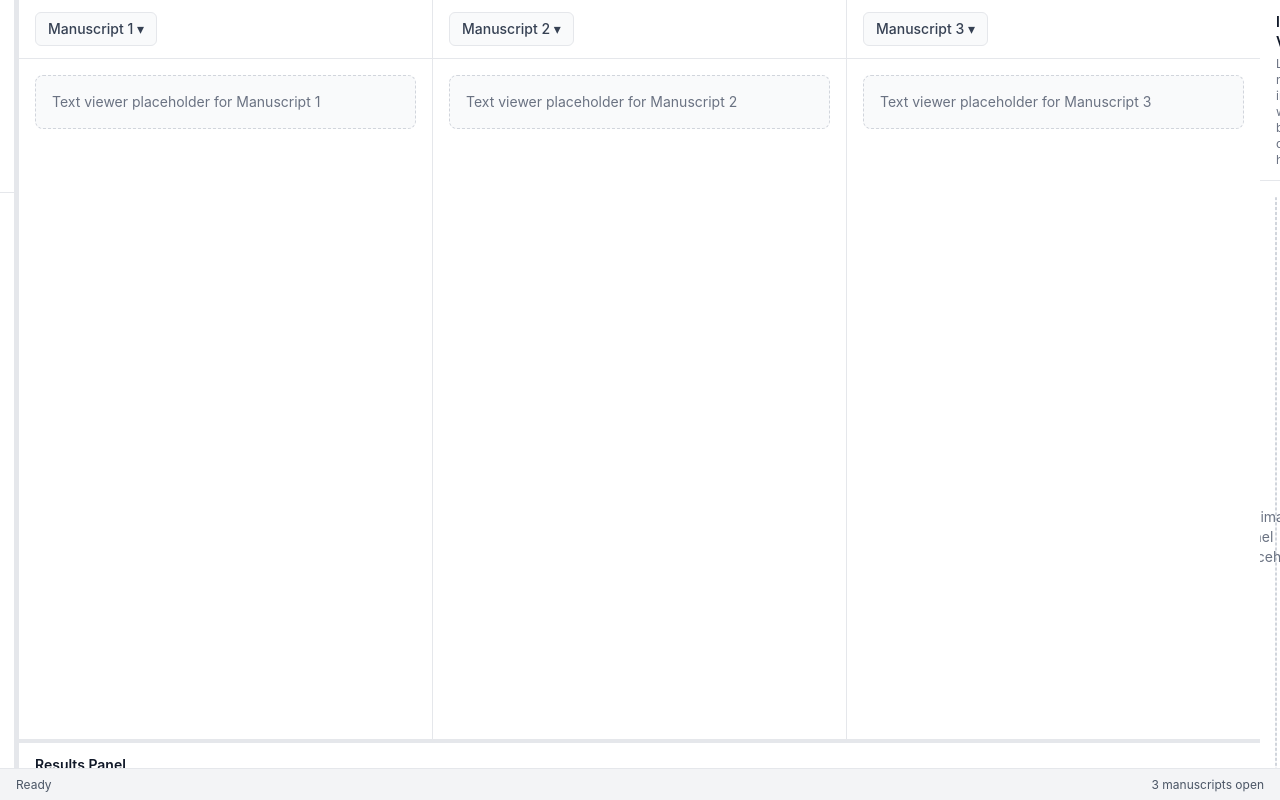
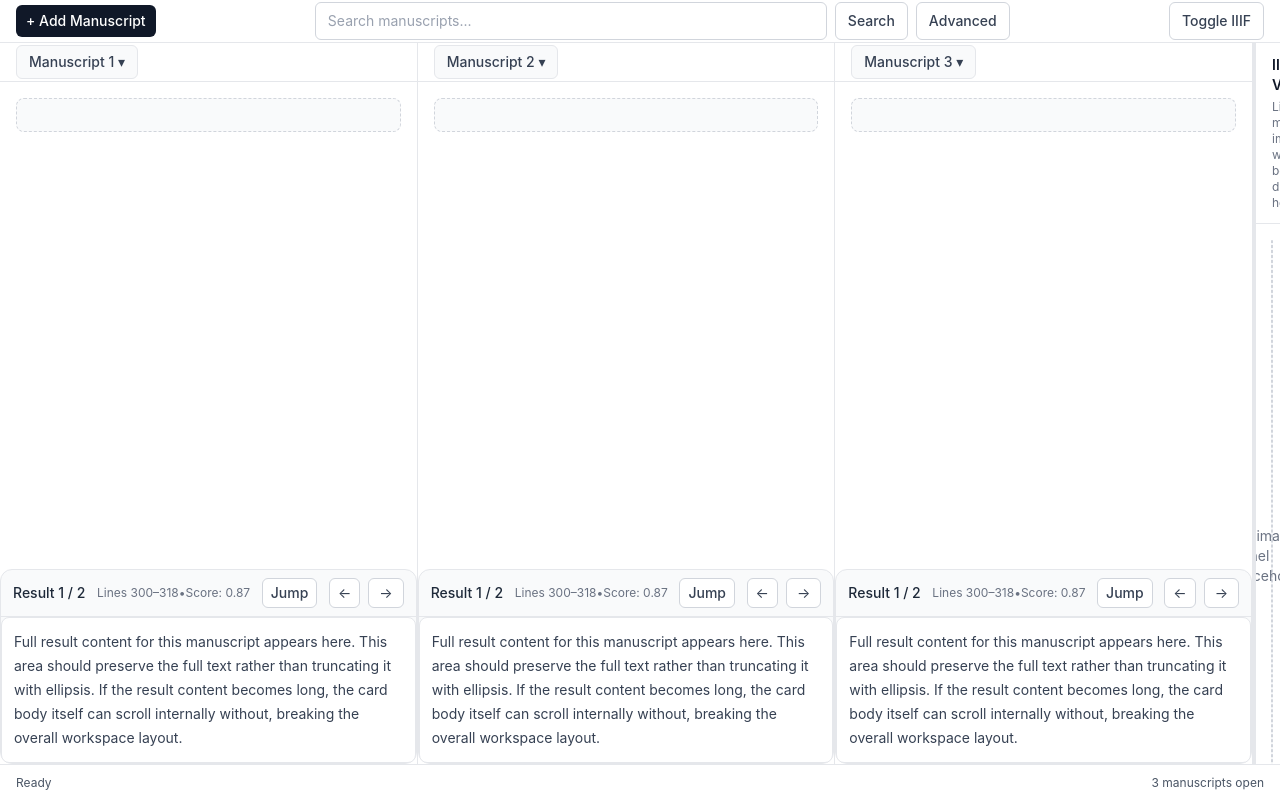
Before and after one commit to uCeltic/uCeltic, a React (Vite) app in the folder client/: page /workspace in a window 1280 px wide. Built offline with nearby package versions, Linux system fonts and the light colour scheme.

Commit message:
feat: redesign workspace

```diff
--- a/client/src/workspace/layouts/WorkspaceLayout.tsx
+++ b/client/src/workspace/layouts/WorkspaceLayout.tsx
@@ -1,45 +1,29 @@
 import { Group, Panel, Separator } from 'react-resizable-panels'
-import Sidebar from '../panels/Sidebar'
+import StatusBar from '../panels/StatusBar'
 import ManuscriptArea from '../panels/ManuscriptArea'
 import IIIFPanel from '../panels/IIIFPanel'
-import BottomPanel from '../panels/BottomPanel'
-import StatusBar from '../panels/StatusBar'
-
+import ToolBar from '../panels/ToolBar'
 
 
 export default function WorkspaceLayout() {
   return (
-    <div className="flex h-screen flex-col">
-      <Group orientation="horizontal" className="flex-1">
-        {/* left sidebar */}
-        <Panel defaultSize={15} minSize={0} collapsible>
-          <Sidebar />
-        </Panel>
-        <Separator className="w-1 cursor-col-resize bg-gray-200 hover:bg-gray-400" />
+    <div className="flex h-screen flex-col bg-gray-50">
+      <ToolBar />
 
-        {/* middle main area */}
-        <Panel>
-          <Group orientation="vertical">
-            {/* manuscript area */}
+      <div className="min-h-0 flex-1">
+        <Group orientation="horizontal" className="h-full">
           <Panel>
             <ManuscriptArea />
           </Panel>
-            <Separator className="h-1 cursor-row-resize bg-gray-200 hover:bg-gray-400" />
 
-            {/* bottom panel */}
-            <Panel defaultSize={25} minSize={0} collapsible>
-              <BottomPanel />
-            </Panel>
-          </Group>
-        </Panel>
+          <Separator className="w-1 cursor-col-resize bg-gray-200 hover:bg-gray-400" />
 
-        {/* right IIIF panel */}
-        <Panel defaultSize={20} minSize={0} collapsible>
+          <Panel defaultSize={24} minSize={16} maxSize={40}>
             <IIIFPanel />
           </Panel>
         </Group>
+      </div>
 
-      {/* status bar */}
       <StatusBar />
     </div>
   )
--- a/client/src/workspace/panels/BottomPanel.tsx
+++ /dev/null
@@ -1,29 +0,0 @@
-import { useSearchStore } from '../../store/searchStore'
-
-  export default function BottomPanel() {
-    const results = useSearchStore((state) => state.results)
-    return (
-      <section className="h-full bg-white">
-        <div className="border-b border-gray-200 px-4 py-3">
-          <h2 className="text-sm font-semibold text-gray-900">Results Panel</h2>
-          <p className="mt-1 text-xs text-gray-500">
-            Recent search results and saved matches will appear here.
-          </p>
-        </div>
-
-        <div className="h-[calc(100%-57px)] overflow-auto p-4">
-          <div className="space-y-3">
-            {results.map((result) => (
-              <article
-                key={result.id}
-                className="rounded-lg border border-gray-200 bg-gray-50 p-3"
-              >
-                <h3 className="text-sm font-medium text-gray-800">{result.label}</h3>
-                <p className="mt-1 text-xs text-gray-500">{result.detail}</p>
-              </article>
-            ))}
-          </div>
-        </div>
-      </section>
-    )
-  }
--- a/client/src/workspace/panels/ManuscriptArea.tsx
+++ b/client/src/workspace/panels/ManuscriptArea.tsx
@@ -1,38 +1,117 @@
 import { useManuscriptStore } from "../../store/manuscriptStore";
 
+const mockResults = [
+  {
+    id: "r1",
+    lineRange: "Lines 300–318",
+    score: "0.87",
+    content:
+      "Full result content for this manuscript appears here. This area should preserve the full text rather than truncating it with ellipsis. If the result content becomes long, the card body itself can scroll internally without, breaking the overall workspace layout.",
+  },
+  {
+    id: "r2",
+    lineRange: "Lines 512–536",
+    score: "0.81",
+    content:
+      "Another full result content example. In the future, each manuscript column will have its own active result and its own result navigation state.",
+  },
+];
+
 export default function ManuscriptArea() {
-  const openManuscripts = useManuscriptStore(
-    (state) => state.openManuscripts,
-  );
+  const openManuscripts = useManuscriptStore((state) => state.openManuscripts);
   const visibleManuscriptIds = useManuscriptStore(
     (state) => state.visibleManuscriptIds,
   );
+
   const visibleManuscripts = openManuscripts.filter((manuscript) =>
     visibleManuscriptIds.includes(manuscript.id),
   );
 
   return (
     <section className="flex h-full min-h-0 bg-gray-50">
+      {/* Manuscript article */}
       {visibleManuscripts.map((manuscript, index) => (
         <article
           key={manuscript.id}
           className={`flex min-w-0 flex-1 flex-col bg-white ${
-            index < visibleManuscripts.length - 1 ? "border-r border-gray-200" : ""
+            index < visibleManuscripts.length - 1
+              ? "border-r border-gray-200"
+              : ""
           }`}
         >
-          <header className="flex items-center justify-between border-b border-gray-200 px-4 py-3">
+          <header className="flex items-center justify-between border-b border-gray-200 px-4 py-0.5">
+            {/* Manuscript title button */}
             <button
               type="button"
               className="rounded-md border border-gray-200 bg-gray-50 px-3 py-1.5 text-sm font-medium text-gray-700
-  hover:bg-gray-100"
+hover:bg-gray-100"
             >
               {manuscript.title} ▾
             </button>
           </header>
 
-          <div className="min-h-0 flex-1 overflow-auto p-4">
-            <div className="rounded-lg border border-dashed border-gray-300 bg-gray-50 p-4 text-sm text-gray-500">
-              Text viewer placeholder for {manuscript.title}
+          {/* Manuscript content container */}
+          <div className="flex min-h-0 flex-1 flex-col">
+            {/* Text viewer placeholder */}
+            <div className="min-h-0 flex-1 overflow-auto p-4">
+              <div className="rounded-lg border border-dashed border-gray-300 bg-gray-50 p-4 text-sm text-gray-600">
+                {/* Text viewer placeholder for {manuscript.title} */}
+              </div>
+            </div>
+
+            {/* Search results container */}
+
+            <div className="rounded-xl border border-gray-200 bg-gray-50">
+              <div className="flex items-center justify-between border-b border-gray-200 px-3 py-2">
+                {/* Result navigation buttons */}
+                <div className="text-sm font-medium text-gray-800">
+                  Result 1 / {mockResults.length}
+                </div>
+                <div className="flex items-center justify-between text-xs text-gray-500">
+                  <span>{mockResults[0].lineRange}</span>
+                  <span>•</span>
+                  <span>Score: {mockResults[0].score}</span>
+                </div>
+
+
+                {/* Jump to text button */}
+                <div className="flex justify-end">
+                  <button
+                    type="button"
+                    className="rounded-md border border-gray-300 bg-white px-2 py-1 text-sm font-medium
+text-gray-700 hover:bg-gray-100"
+                  >
+                    Jump
+                  </button>
+                </div>
+
+                {/* Result prev and next buttons */}
+                <div className="flex items-center gap-2">
+                  <button
+                    type="button"
+                    className="rounded-md border border-gray-300 bg-white px-2 py-1 text-sm text-gray-700
+hover:bg-gray-100"
+                  >
+                    ←
+                  </button>
+                  <button
+                    type="button"
+                    className="rounded-md border border-gray-300 bg-white px-2.5 py-1 text-sm text-gray-700
+hover:bg-gray-100"
+                  >
+                    →
+                  </button>
+                </div>
+              </div>
+
+                {/* Result content */}
+                <div
+                  className="max-h-40 overflow-auto rounded-lg border border-gray-200 bg-white p-3 text-sm
+leading-6 text-gray-700"
+                >
+                  {mockResults[0].content}
+                </div>
+
             </div>
           </div>
         </article>
--- a/client/src/workspace/panels/Sidebar.tsx
+++ /dev/null
@@ -1,29 +0,0 @@
-export default function Sidebar() {
-  return (
-    <aside className="h-full border-r border-gray-200 bg-white">
-        <div className="border-b border-gray-200 px-4 py-3">
-            <h2 className="text-sm font-semibold text-gray-900">Sidebar</h2>
-            <p className="mt-1 text-xs text-gray-500">
-                    Filters, upload controls, and search settings will live here.
-            </p>
-
-        </div>
-
-        <div className="space-y-4 p-4">
-            <section className="rounded-lg border border-gray-200 bg-gray-50 p-3">
-                <h3 className="text-sm font-medium text-gray-800">Documents</h3>
-                    <p className="mt-1 text-xs text-gray-500">
-                        Uploaded manuscript list placeholder
-                    </p>
-            </section>
-
-            <section className="rounded-lg border border-gray-200 bg-gray-50 p-3">
-                <h3 className="text-sm font-medium text-gray-800">Search Controls</h3>
-                    <p className="mt-1 text-xs text-gray-500">
-                        Search options placeholder
-                    </p>
-            </section>
-        </div>
-    </aside>
-  )
-}
--- a/client/src/workspace/panels/StatusBar.tsx
+++ b/client/src/workspace/panels/StatusBar.tsx
@@ -4,8 +4,10 @@ import { useWorkspaceStore } from '../../store/workspaceStore'
 export default function StatusBar() {
   const statusText = useWorkspaceStore((state) => state.statusText)
   const openManuscripts = useManuscriptStore((state) => state.openManuscripts)
+
   return (
-      <footer className="flex h-8 items-center justify-between border-t border-gray-200 bg-gray-100 px-4 text-xs text-gray-600">
+    <footer className="flex h-9 items-center justify-between border-t border-gray-200 bg-white px-4 text-xs
+text-gray-600">
       <span>{statusText}</span>
       <span>{openManuscripts.length} manuscripts open</span>
     </footer>
--- /dev/null
+++ b/client/src/workspace/panels/ToolBar.tsx
@@ -0,0 +1,57 @@
+export default function ToolBar() {
+  return (
+    <header className="flex items-center justify-between gap-4 border-b border-gray-200 bg-white px-4 py-0.5">
+
+
+      {/* Add Manuscript button */}
+      <div className="flex items-center gap-3">
+        <button
+          type="button"
+          className="rounded-md bg-gray-900 px-2.5 py-1.5 text-sm font-medium text-white hover:bg-gray-800"
+        >
+          + Add Manuscript
+        </button>
+      </div>
+
+
+
+      {/* Search input and buttons */}
+      <div className="flex min-w-0 flex-1 items-center justify-center gap-2">
+        <input
+          type="text"
+          placeholder="Search manuscripts..."
+          className="w-full max-w-lg rounded-md border border-gray-300 bg-white px-3 py-2 text-sm text-gray-900
+  outline-none ring-0 placeholder:text-gray-400 focus:border-gray-500"
+        />
+
+        <button
+          type="button"
+          className="rounded-md border border-gray-300 bg-white px-3 py-2 text-sm font-medium text-gray-700
+  hover:bg-gray-50"
+        >
+          Search
+        </button>
+
+        <button
+          type="button"
+          className="rounded-md border border-gray-300 bg-white px-3 py-2 text-sm font-medium text-gray-700
+  hover:bg-gray-50"
+        >
+          Advanced
+        </button>
+      </div>
+
+
+      {/* Toggle IIIF button */}
+      <div className="flex items-center gap-2">
+        <button
+          type="button"
+          className="rounded-md border border-gray-300 bg-white px-3 py-2 text-sm font-medium text-gray-700
+  hover:bg-gray-50"
+        >
+          Toggle IIIF
+        </button>
+      </div>
+    </header>
+  );
+}
```
Lines whose indentation alone changed are shown as unchanged.
